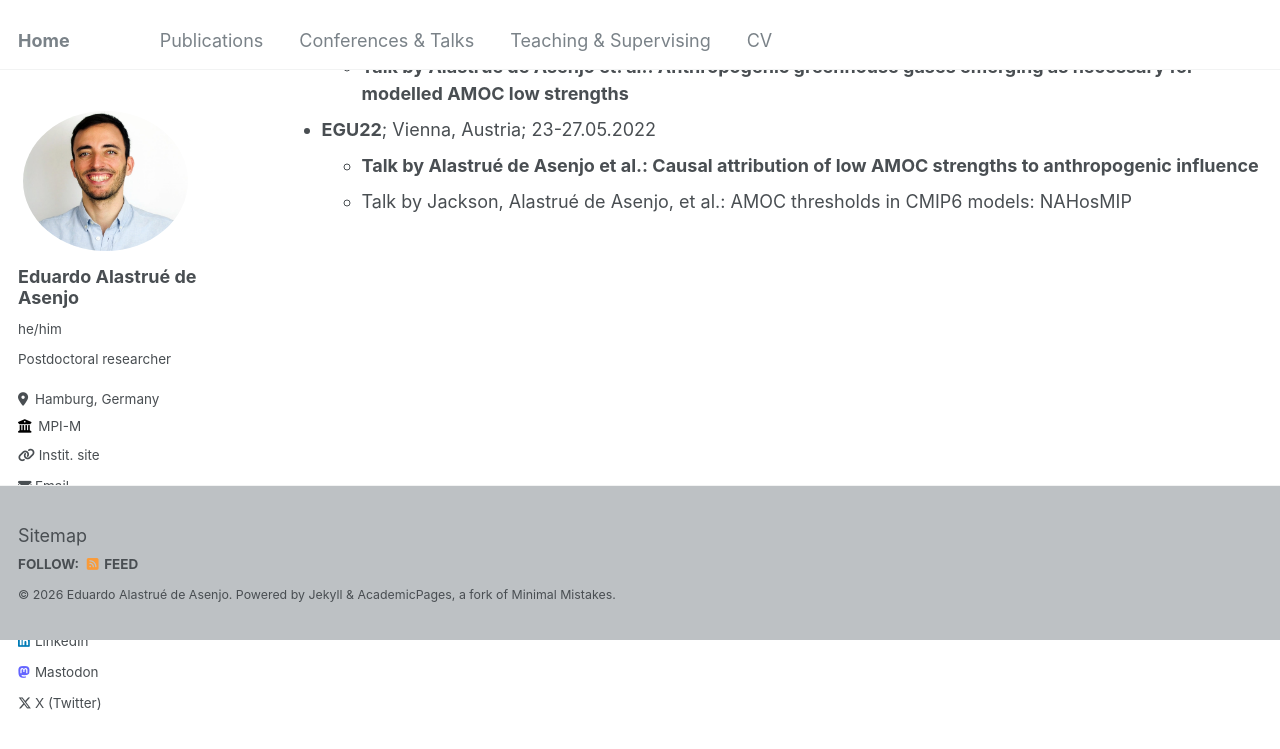
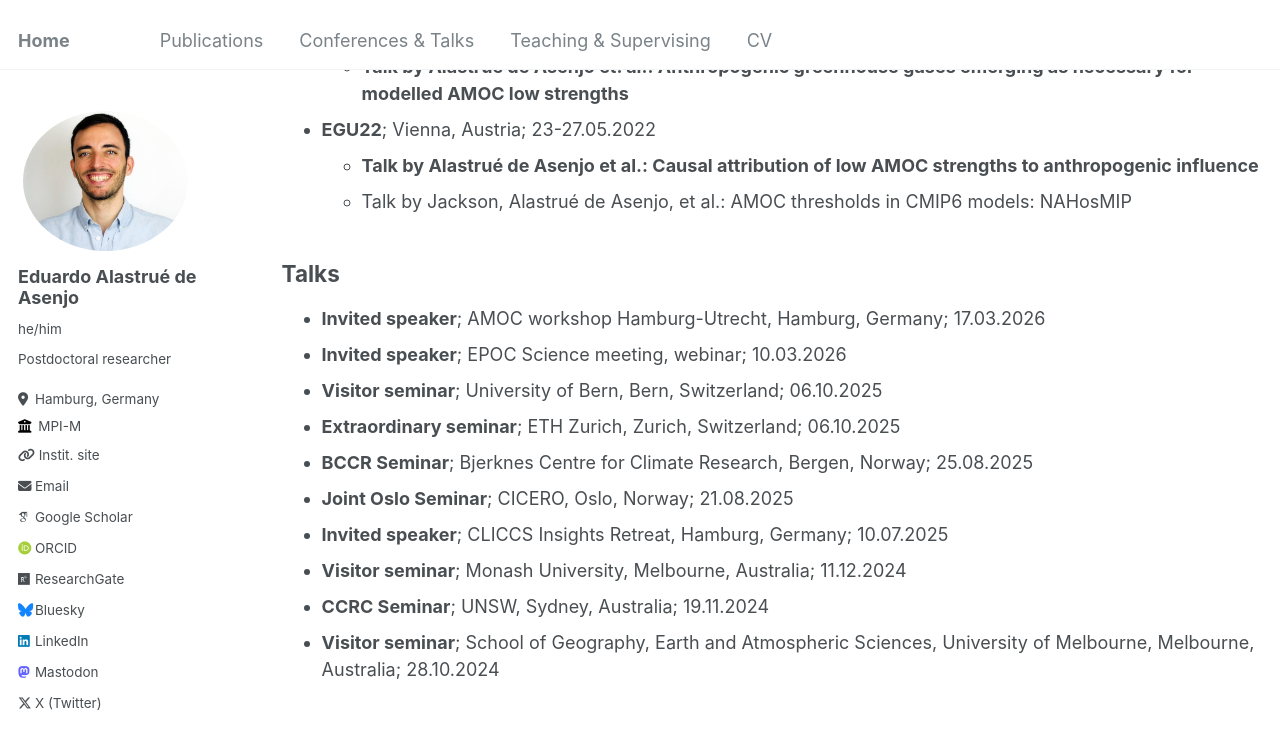
Before and after one commit to edualas/edualas.github.io, a Jekyll site: the page built from _pages/talks.md, in a window 1280 px wide and 900 px high, scrolled down 1467 px. Shown: the top 749 px of the window. Built offline with Jekyll 4.4.1, drawn with Linux system fonts in a browser that asks for light colours; some web fonts are replaced.

Commit message:
Match talks section style to conferences

```diff
--- a/_pages/talks.md
+++ b/_pages/talks.md
@@ -44,3 +44,16 @@ author_profile: true
 * **EGU22**; Vienna, Austria; 23-27.05.2022
   * **Talk by Alastrué de Asenjo et al.: Causal attribution of low AMOC strengths to anthropogenic influence**
   * Talk by Jackson, Alastrué de Asenjo, et al.: AMOC thresholds in CMIP6 models: NAHosMIP
+
+## Talks
+
+* **Invited speaker**; AMOC workshop Hamburg-Utrecht, Hamburg, Germany; 17.03.2026
+* **Invited speaker**; EPOC Science meeting, webinar; 10.03.2026
+* **Visitor seminar**; University of Bern, Bern, Switzerland; 06.10.2025
+* **Extraordinary seminar**; ETH Zurich, Zurich, Switzerland; 06.10.2025
+* **BCCR Seminar**; Bjerknes Centre for Climate Research, Bergen, Norway; 25.08.2025
+* **Joint Oslo Seminar**; CICERO, Oslo, Norway; 21.08.2025
+* **Invited speaker**; CLICCS Insights Retreat, Hamburg, Germany; 10.07.2025
+* **Visitor seminar**; Monash University, Melbourne, Australia; 11.12.2024
+* **CCRC Seminar**; UNSW, Sydney, Australia; 19.11.2024
+* **Visitor seminar**; School of Geography, Earth and Atmospheric Sciences, University of Melbourne, Melbourne, Australia; 28.10.2024
```
